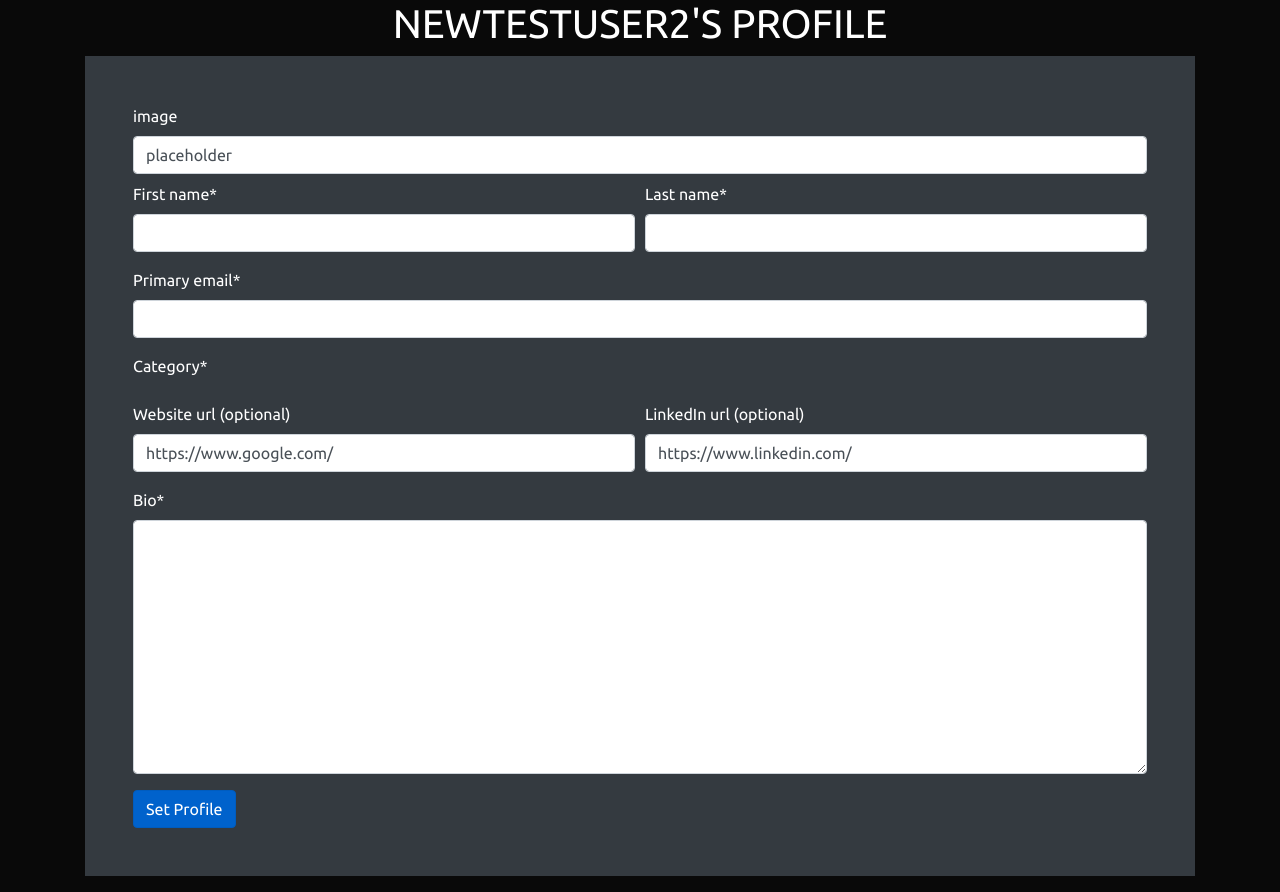
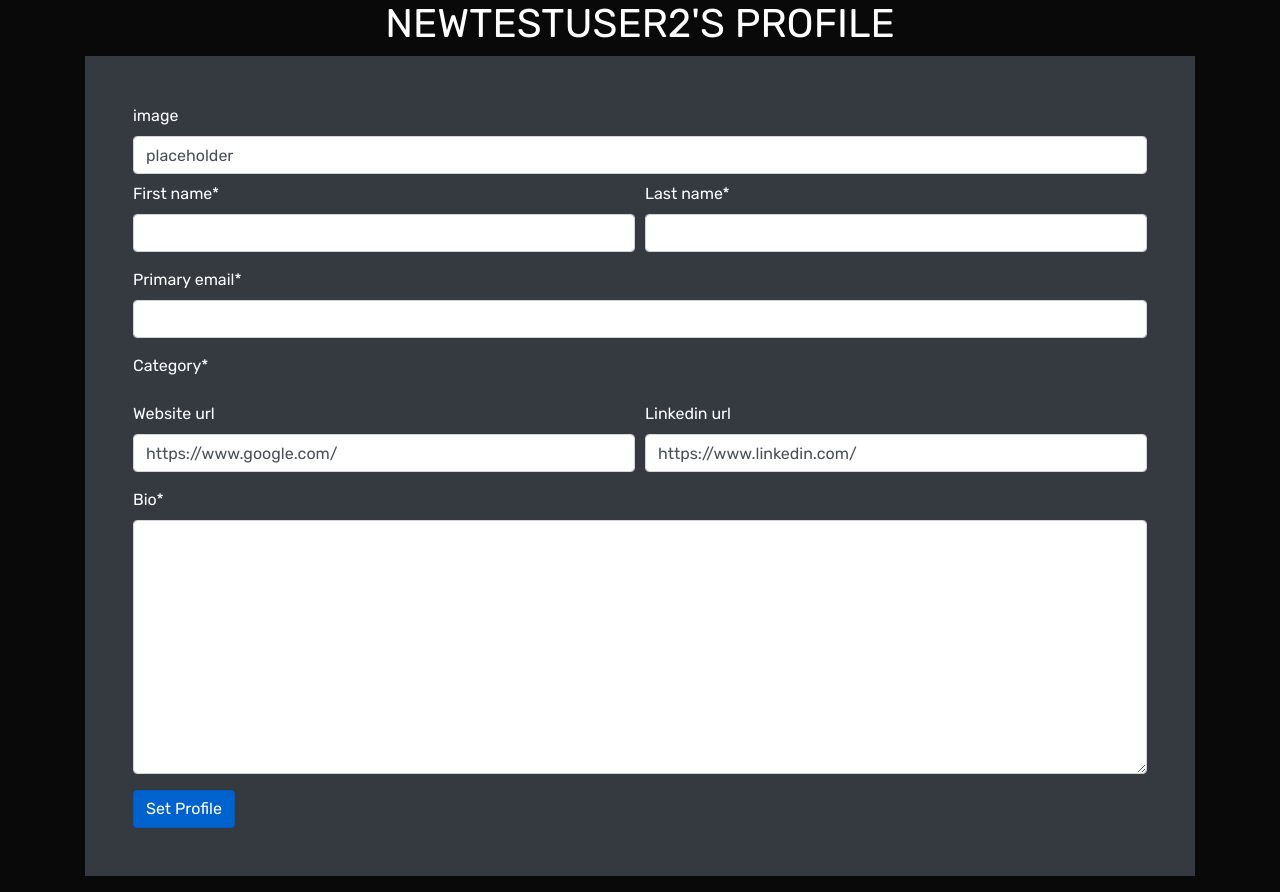
Before and after one commit to rockroman/CI_PP4-Knowledge-Flow, a Django app: page /siteusers/create_profile/ in a window 1280 px wide. Run offline with Django 3.2, Linux system fonts and the light colour scheme; a user stored in the database is signed in; data comes from the database, SQL or seed files in the repository; data that the repository does not hold is empty; some libraries are stand-ins or nearby versions.

Commit message:
change font for the projet and adjust website and linkedin icons on profile page

```diff
--- a/siteusers/forms.py
+++ b/siteusers/forms.py
@@ -24,6 +24,8 @@ class Profileform(forms.ModelForm):
     category = forms.ModelMultipleChoiceField(
         queryset=LearningCategory.objects.all(),
         widget=forms.CheckboxSelectMultiple())
+    website_url = forms.URLField(max_length=60)
+    linkedIn_url = forms.URLField(max_length=50)
 
     class Meta:
         model = Profile
@@ -45,18 +47,6 @@ class Profileform(forms.ModelForm):
         u.save()
         profile = super(Profileform, self).save(*args, **kwargs)
         return profile
-
-
-# class ProfileUpdateForm(forms.ModelForm):
-#     class Meta:
-#         model = Profile
-#         fields = ['image', 'first_name', 'last_name', 'email',  'bio']
-
-
-#     def __init__(self, *args, **kwargs):
-#         super().__init__(*args, **kwargs)
-#         self.helper = FormHelper(self)
-#         self.helper.add_input(Submit('submit', 'update PROFILE'))
 
 
 class UpdateStudentRole(forms.ModelForm):
--- a/static/css/style.css
+++ b/static/css/style.css
@@ -1,4 +1,4 @@
-@import url('https://fonts.googleapis.com/css2?family=Mitr&family=Montserrat&family=Ubuntu&display=swap');
+@import url('https://fonts.googleapis.com/css2?family=Rubik&display=swap');
 /* general styles */
 /* Colors pallet */
 :root {
@@ -17,7 +17,8 @@ html{
 *{
     margin: 0;
     box-sizing: border-box;
-    font-family: 'Ubuntu', sans-serif;
+    font-family: 'Rubik', sans-serif;
+
 
 }
 
@@ -48,7 +49,7 @@ h2,h3{
 }
 
 .active:hover{
-  transform: scale(1.1)
+  transform: scale(1.06)
 }
 /*end general styles */
 
```
Also changed, not shown: siteusers/templates/user_profile_page.html (+8 -7 lines), templates/index.html (+7 -1 lines), README.md.
